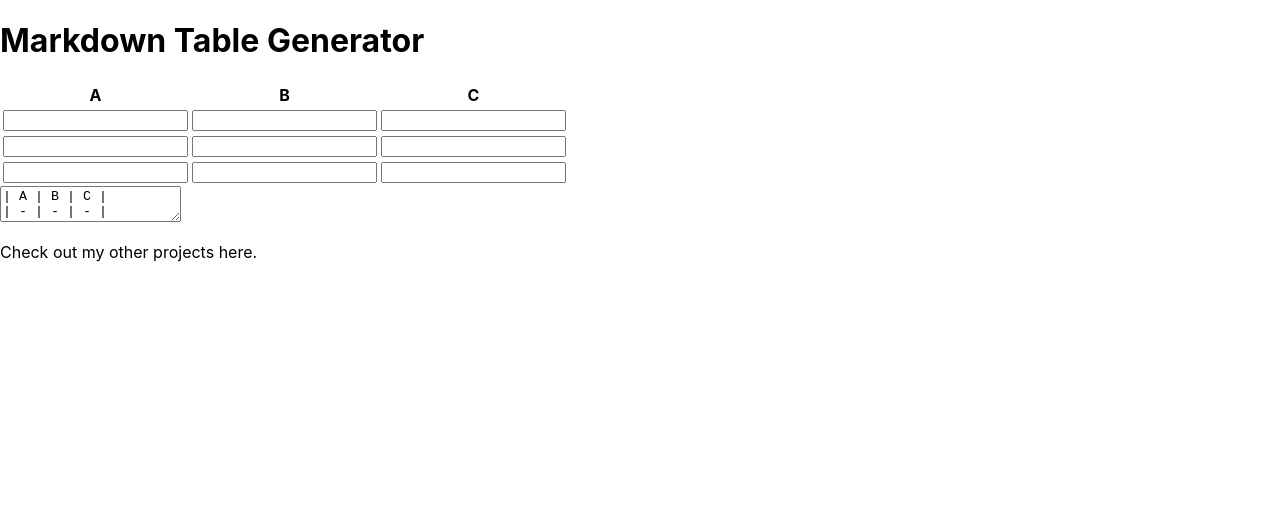
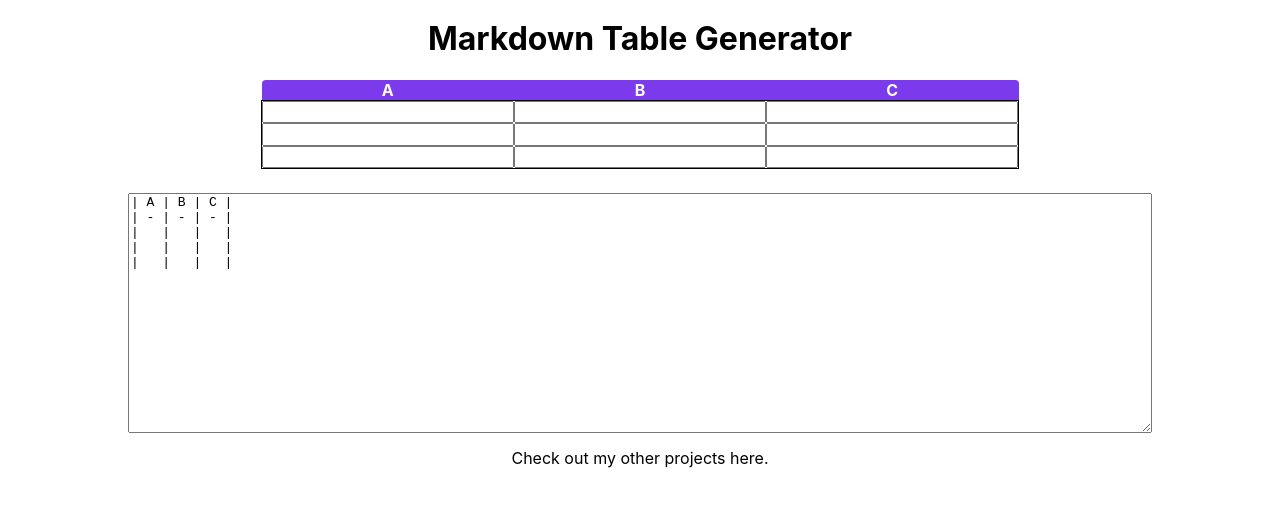
Before and after one commit to RogueArt/markdown-table-gen, a Next.js app: page / in a window 1280 px wide. Shown: the top 506 px of the page. Built offline with nearby package versions, Linux system fonts and the light colour scheme.

Commit message:
Added basic styling to all elements

```diff
--- a/pages/_app.js
+++ b/pages/_app.js
@@ -1,4 +1,6 @@
 import '../styles/globals.scss'
+import '../styles/normalize.scss'
+import '../styles/index.scss'
 
 function MyApp({ Component, pageProps }) {
   return <Component {...pageProps} />
--- a/styles/globals.scss
+++ b/styles/globals.scss
@@ -4,6 +4,7 @@
   margin: 0;
   font-family: -apple-system, BlinkMacSystemFont, Segoe UI, Roboto, Oxygen,
     Ubuntu, Cantarell, Fira Sans, Droid Sans, Helvetica Neue, sans-serif;
+  text-align: center;
 }
 
 a {
@@ -14,3 +15,10 @@
 * {
   box-sizing: border-box;
 }
+
+input {
+  text-align: center;
+  border-radius: 4;
+  // border-size: 1px;
+  // border: none;
+}
--- /dev/null
+++ b/styles/index.scss
@@ -0,0 +1,76 @@
+$purple: #7C3AED;
+
+.main {
+  display: grid;
+  place-items: center;
+}
+
+.table {
+  border-collapse: collapse;
+  border-spacing: 0;
+
+  &__header {
+    color: white;
+    background-color: $purple;
+
+    &:first-of-type {
+      border-top-left-radius: 4px;
+    }
+
+    &:last-of-type {
+      border-top-right-radius: 4px;
+    }
+  }
+
+  &:nth-child(even) > input {
+    background-color: black;
+  }
+
+  &__input, &__cell, &__body {
+    padding: 0px;
+  }
+
+  &__body {
+    box-sizing: border-box;
+    border: 1px solid black;
+  }
+
+  &__cell {
+    text-align: center;
+  }
+}
+
+.textarea {
+  font-family: monospace;
+
+  margin-top: 24px;
+  width: 80%;
+  height: 240px;
+}
+
+// For debugging purposes only
+// table, th, td {
+//   border: 1px solid black;
+// }
+
+/*
+
+  &__row {
+    // background-color: #6B7280;
+  }
+
+  // &__row {
+  //   &:nth-child(even) {
+  //     background-color: black;
+
+  //     & > .table_cell > .table__input {
+  //       color: GREEN;
+  //     }
+  //   }
+
+  //   &:nth-child(odd) {
+  //     background-color: red;
+  //   }
+  // }
+
+  */
--- /dev/null
+++ b/styles/normalize.scss
@@ -0,0 +1,351 @@
+/*! normalize.css v8.0.1 | MIT License | github.com/necolas/normalize.css */
+
+/* Document
+   ========================================================================== */
+
+/**
+ * 1. Correct the line height in all browsers.
+ * 2. Prevent adjustments of font size after orientation changes in iOS.
+ */
+
+html {
+  line-height: 1.15; /* 1 */
+  -webkit-text-size-adjust: 100%; /* 2 */
+}
+
+/* Sections
+   ========================================================================== */
+
+/**
+ * Remove the margin in all browsers.
+ */
+
+body {
+  margin: 0;
+}
+
+/**
+ * Render the `main` element consistently in IE.
+ */
+
+main {
+  display: block;
+}
+
+/**
+ * Correct the font size and margin on `h1` elements within `section` and
+ * `article` contexts in Chrome, Firefox, and Safari.
+ */
+
+h1 {
+  font-size: 2em;
+  margin: 0.67em 0;
+}
+
+/* Grouping content
+   ========================================================================== */
+
+/**
+ * 1. Add the correct box sizing in Firefox.
+ * 2. Show the overflow in Edge and IE.
+ */
+
+hr {
+  box-sizing: content-box; /* 1 */
+  height: 0; /* 1 */
+  overflow: visible; /* 2 */
+}
+
+/**
+ * 1. Correct the inheritance and scaling of font size in all browsers.
+ * 2. Correct the odd `em` font sizing in all browsers.
+ */
+
+pre {
+  font-family: monospace, monospace; /* 1 */
+  font-size: 1em; /* 2 */
+}
+
+/* Text-level semantics
+   ========================================================================== */
+
+/**
+ * Remove the gray background on active links in IE 10.
+ */
+
+a {
+  background-color: transparent;
+}
+
+/**
+ * 1. Remove the bottom border in Chrome 57-
+ * 2. Add the correct text decoration in Chrome, Edge, IE, Opera, and Safari.
+ */
+
+abbr[title] {
+  border-bottom: none; /* 1 */
+  text-decoration: underline; /* 2 */
+  text-decoration: underline dotted; /* 2 */
+}
+
+/**
+ * Add the correct font weight in Chrome, Edge, and Safari.
+ */
+
+b,
+strong {
+  font-weight: bolder;
+}
+
+/**
+ * 1. Correct the inheritance and scaling of font size in all browsers.
+ * 2. Correct the odd `em` font sizing in all browsers.
+ */
+
+code,
+kbd,
+samp {
+  font-family: monospace, monospace; /* 1 */
+  font-size: 1em; /* 2 */
+}
+
+/**
+ * Add the correct font size in all browsers.
+ */
+
+small {
+  font-size: 80%;
+}
+
+/**
+ * Prevent `sub` and `sup` elements from affecting the line height in
+ * all browsers.
+ */
+
+sub,
+sup {
+  font-size: 75%;
+  line-height: 0;
+  position: relative;
+  vertical-align: baseline;
+}
+
+sub {
+  bottom: -0.25em;
+}
+
+sup {
+  top: -0.5em;
+}
+
+/* Embedded content
+   ========================================================================== */
+
+/**
+ * Remove the border on images inside links in IE 10.
+ */
+
+img {
+  border-style: none;
+}
+
+/* Forms
+   ========================================================================== */
+
+/**
+ * 1. Change the font styles in all browsers.
+ * 2. Remove the margin in Firefox and Safari.
+ */
+
+button,
+input,
+optgroup,
+select,
+textarea {
+  font-family: inherit; /* 1 */
+  font-size: 100%; /* 1 */
+  line-height: 1.15; /* 1 */
+  margin: 0; /* 2 */
+}
+
+/**
+ * Show the overflow in IE.
+ * 1. Show the overflow in Edge.
+ */
+
+button,
+input {
+  /* 1 */
+  overflow: visible;
+}
+
+/**
+ * Remove the inheritance of text transform in Edge, Firefox, and IE.
+ * 1. Remove the inheritance of text transform in Firefox.
+ */
+
+button,
+select {
+  /* 1 */
+  text-transform: none;
+}
+
+/**
+ * Correct the inability to style clickable types in iOS and Safari.
+ */
+
+button,
+[type='button'],
+[type='reset'],
+[type='submit'] {
+  -webkit-appearance: button;
+}
+
+/**
+ * Remove the inner border and padding in Firefox.
+ */
+
+button::-moz-focus-inner,
+[type='button']::-moz-focus-inner,
+[type='reset']::-moz-focus-inner,
+[type='submit']::-moz-focus-inner {
+  border-style: none;
+  padding: 0;
+}
+
+/**
+ * Restore the focus styles unset by the previous rule.
+ */
+
+button:-moz-focusring,
+[type='button']:-moz-focusring,
+[type='reset']:-moz-focusring,
+[type='submit']:-moz-focusring {
+  outline: 1px dotted ButtonText;
+}
+
+/**
+ * Correct the padding in Firefox.
+ */
+
+fieldset {
+  padding: 0.35em 0.75em 0.625em;
+}
+
+/**
+ * 1. Correct the text wrapping in Edge and IE.
+ * 2. Correct the color inheritance from `fieldset` elements in IE.
+ * 3. Remove the padding so developers are not caught out when they zero out
+ *    `fieldset` elements in all browsers.
+ */
+
+legend {
+  box-sizing: border-box; /* 1 */
+  color: inherit; /* 2 */
+  display: table; /* 1 */
+  max-width: 100%; /* 1 */
+  padding: 0; /* 3 */
+  white-space: normal; /* 1 */
+}
+
+/**
+ * Add the correct vertical alignment in Chrome, Firefox, and Opera.
+ */
+
+progress {
+  vertical-align: baseline;
+}
+
+/**
+ * Remove the default vertical scrollbar in IE 10+.
+ */
+
+textarea {
+  overflow: auto;
+}
+
+/**
+ * 1. Add the correct box sizing in IE 10.
+ * 2. Remove the padding in IE 10.
+ */
+
+[type='checkbox'],
+[type='radio'] {
+  box-sizing: border-box; /* 1 */
+  padding: 0; /* 2 */
+}
+
+/**
+ * Correct the cursor style of increment and decrement buttons in Chrome.
+ */
+
+[type='number']::-webkit-inner-spin-button,
+[type='number']::-webkit-outer-spin-button {
+  height: auto;
+}
+
+/**
+ * 1. Correct the odd appearance in Chrome and Safari.
+ * 2. Correct the outline style in Safari.
+ */
+
+[type='search'] {
+  -webkit-appearance: textfield; /* 1 */
+  outline-offset: -2px; /* 2 */
+}
+
+/**
+ * Remove the inner padding in Chrome and Safari on macOS.
+ */
+
+[type='search']::-webkit-search-decoration {
+  -webkit-appearance: none;
+}
+
+/**
+ * 1. Correct the inability to style clickable types in iOS and Safari.
+ * 2. Change font properties to `inherit` in Safari.
+ */
+
+::-webkit-file-upload-button {
+  -webkit-appearance: button; /* 1 */
+  font: inherit; /* 2 */
+}
+
+/* Interactive
+   ========================================================================== */
+
+/*
+ * Add the correct display in Edge, IE 10+, and Firefox.
+ */
+
+details {
+  display: block;
+}
+
+/*
+ * Add the correct display in all browsers.
+ */
+
+summary {
+  display: list-item;
+}
+
+/* Misc
+   ========================================================================== */
+
+/**
+ * Add the correct display in IE 10+.
+ */
+
+template {
+  display: none;
+}
+
+/**
+ * Add the correct display in IE 10.
+ */
+
+[hidden] {
+  display: none;
+}
```
